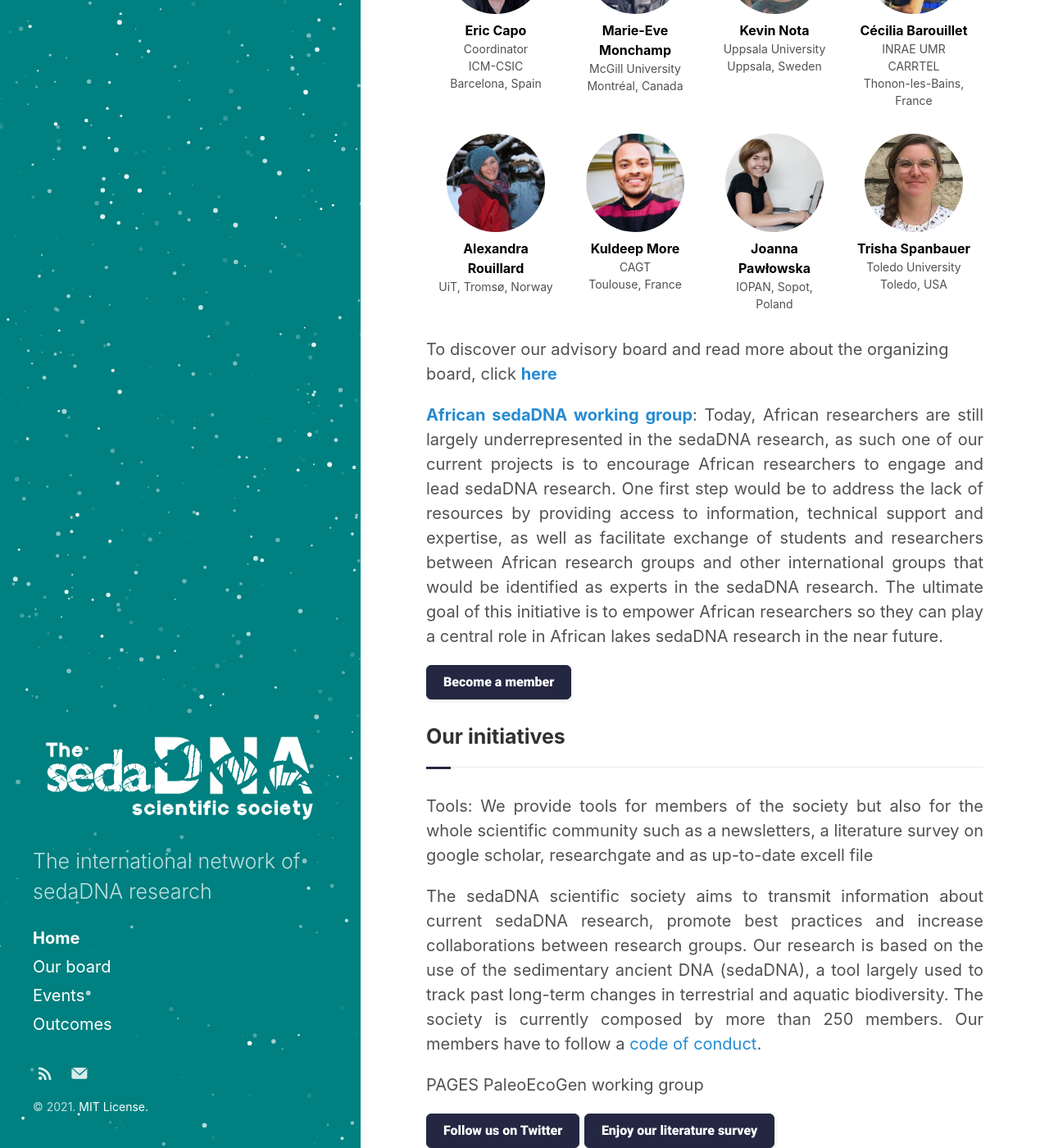
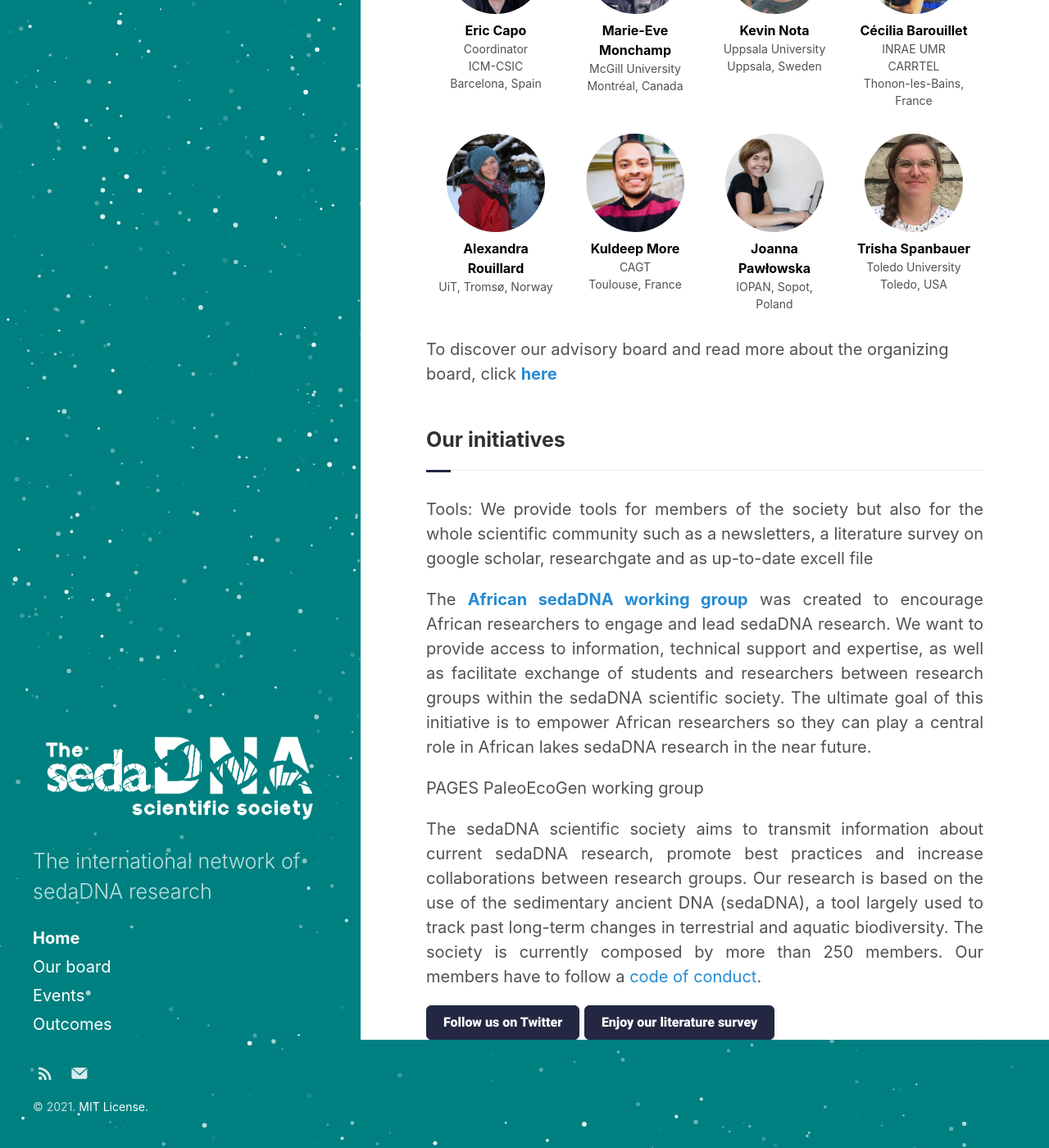
Before and after one commit to sedadna/sedadna.github.io, a Jekyll site: the page built from index.html, in a window 1280 px wide and 1400 px high, scrolled down 569 px. Shown: the whole window at 82% size. Built offline with Jekyll 4.4.1, drawn with Linux system fonts in a browser that asks for light colours; the list of posts is cut into pages by our own code.

Commit message:
Update index.html

```diff
--- a/_layouts/index.html
+++ b/_layouts/index.html
@@ -82,17 +82,19 @@
 </div>
 
 
-<div class="intro">
-<p> <a href="/category/3-code.html" target="_blank"><b>African sedaDNA working group</b></a>: Today, African researchers are still largely underrepresented in the sedaDNA research, as such one of our current projects is to encourage African researchers to engage and lead sedaDNA research. One first step would be to address the lack of resources by providing access to information, technical support and expertise, as well as facilitate exchange of students and researchers between African research groups and other international groups that would be identified as experts in the sedaDNA research. The ultimate goal of this initiative is to empower African researchers so they can play a central role in African lakes sedaDNA research in the near future.</p>
-<button class="button-join" role="button" onclick="window.open('https://forms.gle/sNqK3VUjHhqUXwbq9','_blank')" type="button">Become a member</button>
-</div>
+
 
 <div class="intro">
 <h3 class="section-title underline">Our initiatives</h3>
 <p> Tools:  We provide tools for members of the society but also for the whole scientific community such as a newsletters, a literature survey on google scholar, researchgate and as up-to-date excell file</p>
 
+<div class="intro">
+<p> The <a href="/category/3-code.html" target="_blank"><b>African sedaDNA working group</b></a> was created to encourage African researchers to engage and lead sedaDNA research. We want to provide access to information, technical support and expertise, as well as facilitate exchange of students and researchers between research groups within the sedaDNA scientific society. The ultimate goal of this initiative is to empower African researchers so they can play a central role in African lakes sedaDNA research in the near future.</p>
+<p> PAGES PaleoEcoGen working group</p>
+</div>
+
+<div class="intro">
 <p>The sedaDNA scientific society aims to transmit information about current sedaDNA research, promote best practices and increase collaborations between research groups. Our research is based on the use of the sedimentary ancient DNA (sedaDNA), a tool largely used to track past long-term changes in terrestrial and aquatic biodiversity.  The society is currently composed by more than 250 members. Our members have to follow a <a href="/category/3-code.html" target="_blank">code of conduct</a>.</p>
-<p> PAGES PaleoEcoGen working group</p>
 <button class="button-join" role="button" onclick="window.open('https://twitter.com/SedimentaryDNA?lang=en','_blank')" type="button">Follow us on Twitter</button>
 <button class="button-join" role="button" onclick="window.open('https://scholar.google.fr/citations?user=90ytJ14AAAAJ&hl=fr','_blank')" type="button">Enjoy our literature survey</button>
 </div>
```
